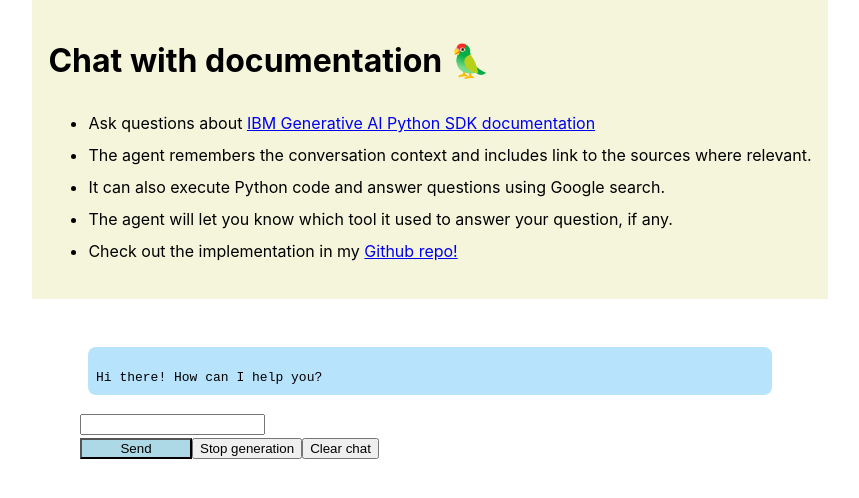
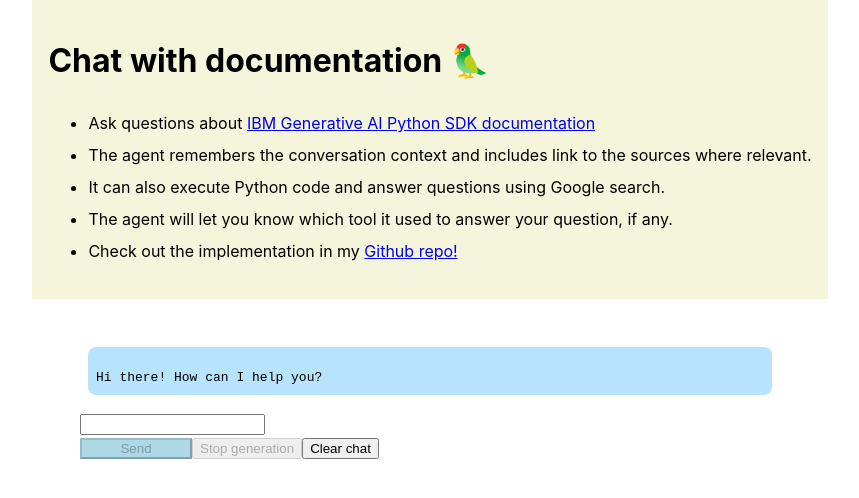
Before and after one commit to danzvara/rag-chat, a React (Vite) app: page / in a window 1280 px wide. Shown: the top 498 px of the page, without its empty margins (210-1069 px from the left). Built offline with nearby package versions, Linux system fonts and the light colour scheme.

Commit message:
Disable buttons based on chat status

```diff
--- a/src/components/Chat.tsx
+++ b/src/components/Chat.tsx
@@ -20,6 +20,7 @@ const Chat: React.FC = React.memo(() => {
   const {
     messages,
     input,
+    isLoading,
     handleInputChange,
     handleSubmit,
     stop,
@@ -33,9 +34,10 @@ const Chat: React.FC = React.memo(() => {
   });
 
   const clearChat = useCallback(() => {
+    stop();
     setMessages([INITIAL_MESSAGE]);
     sessionId.current = uuidv4();
-  }, [setMessages]);
+  }, [setMessages, stop]);
 
   return (
     <div
@@ -85,10 +87,11 @@ const Chat: React.FC = React.memo(() => {
                 style={{ width: "7rem", backgroundColor: "lightblue" }}
                 type="submit"
                 color="blue"
+                disabled={!input || input === "" || isLoading}
               >
                 Send
               </button>
-              <button type="reset" onClick={stop}>
+              <button type="reset" onClick={stop} disabled={!isLoading}>
                 Stop generation
               </button>
               <button type="reset" onClick={clearChat}>
```
